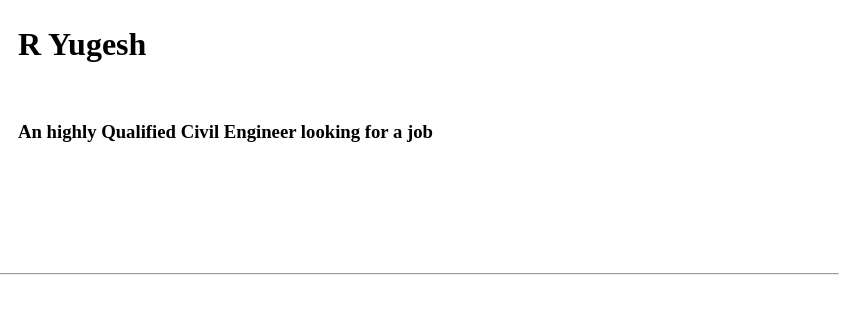
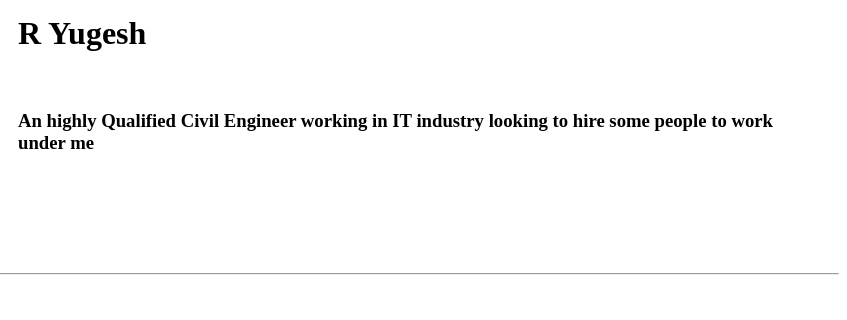
Before and after one commit to SathishKumar83/yugesh.cv, a plain HTML site: page index.html in a window 1280 px wide. Shown: the part 89-409 px from the top of the page, 433-1280 px from the left. Drawn offline with Linux system fonts and the light colour scheme.

Commit message:
v.02 profile update

```diff
--- a/index.html
+++ b/index.html
@@ -18,7 +18,7 @@
       <td>
         <h1>R Yugesh</h1>
         <br>
-        <h3>An highly Qualified Civil Engineer looking for a job </h3>
+        <h3>An highly Qualified Civil Engineer working in IT industry looking to hire some people to work under me</h3>
         <br>
 
       </td>
```
